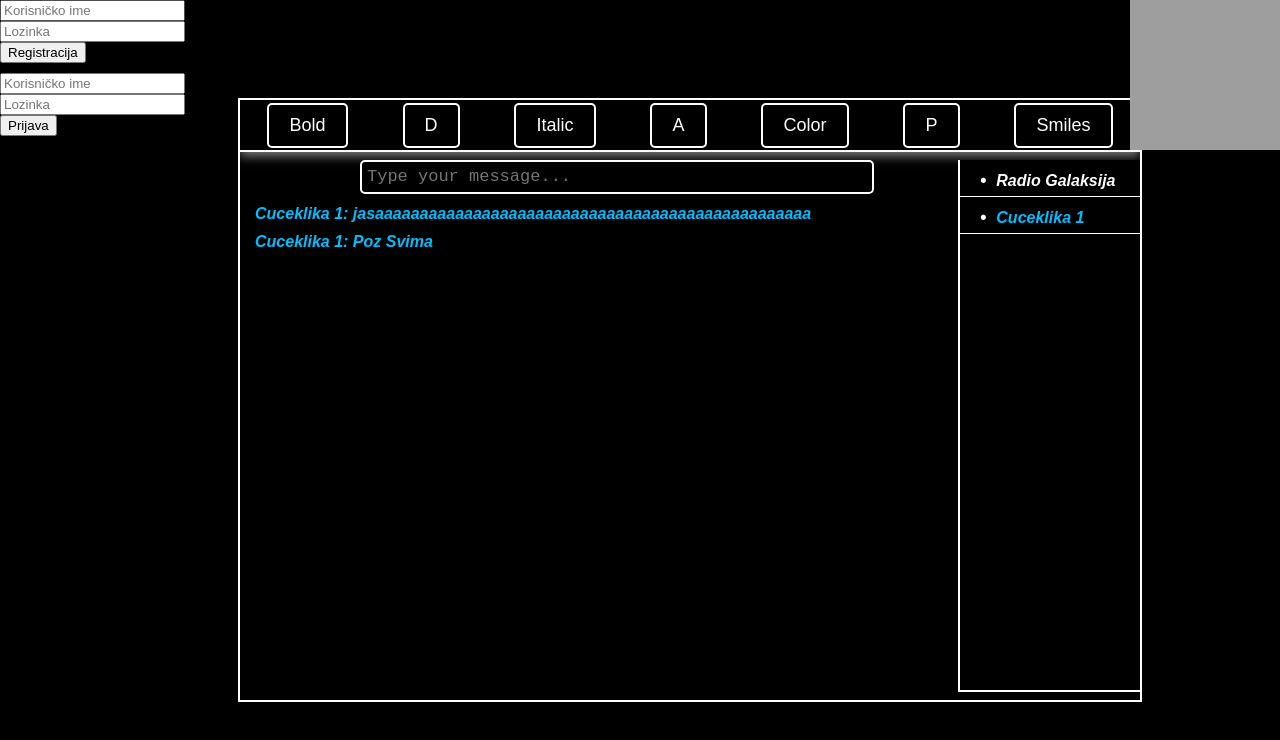
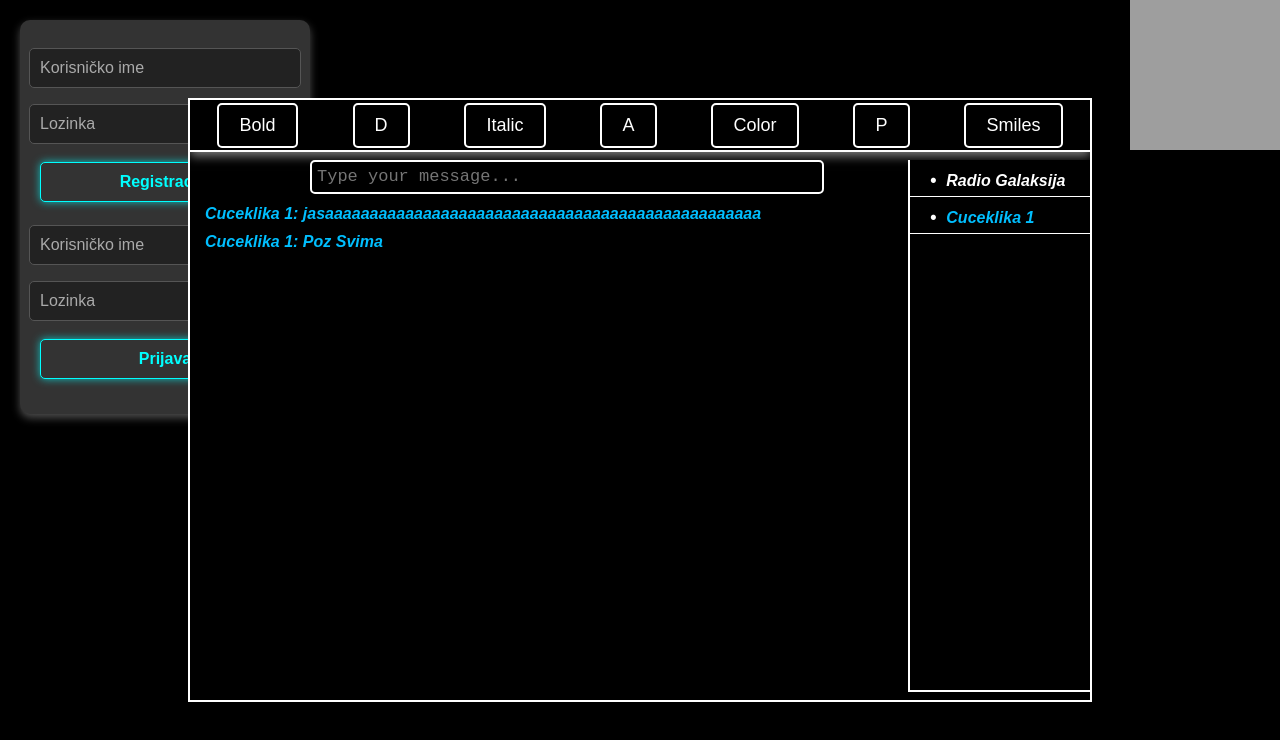
Before and after one commit to strsljennik/test, a website: page public/index.html in a window 1280 px wide. Drawn offline with nearby package versions, Linux system fonts and the light colour scheme; no server answers; grey boxes are pictures that could not be loaded.

Commit message:
Update styles.css

```diff
--- a/public/styles.css
+++ b/public/styles.css
@@ -3,8 +3,67 @@ body {
     background-color: black;
     color: white;
     display: flex;
+    justify-content: center;
+    align-items: center;
     height: 100vh;
     margin: 0;
+}
+
+#authContainer {
+    background-color: #333;
+    border-radius: 10px;
+    padding: 20px;
+    width: 250px;
+    box-shadow: 0px 4px 8px rgba(255, 255, 255, 0.3);
+    position: absolute;
+    top: 0;
+    left: 0;
+    margin: 20px; /* Razmak od ivice */
+}
+
+#authContainer form {
+    display: flex;
+    flex-direction: column;
+    align-items: center;
+    margin-bottom: 15px;
+}
+
+#authContainer input[type="text"],
+#authContainer input[type="password"] {
+    width: 100%;
+    padding: 10px;
+    margin: 8px 0;
+    border: 1px solid #555;
+    border-radius: 5px;
+    background-color: #222;
+    color: white;
+    font-size: 16px;
+}
+
+#authContainer input[type="text"]::placeholder,
+#authContainer input[type="password"]::placeholder {
+    color: #aaa;
+}
+
+#authContainer button[type="submit"] {
+    width: 100%;
+    padding: 10px;
+    background-color: #333;
+    color: #00ffff; /* Bela neon boja za dugme */
+    border: 1px solid #00ffff; /* Neon ivica */
+    border-radius: 5px;
+    font-size: 16px;
+    font-weight: bold;
+    cursor: pointer;
+    transition: color 0.3s ease, background-color 0.3s ease, border-color 0.3s ease;
+    margin-top: 10px;
+    box-shadow: 0px 0px 8px rgba(0, 255, 255, 0.7); /* Neon senka */
+}
+
+#authContainer button[type="submit"]:hover {
+    color: #333;
+    background-color: #00ffff; /* Obrnuta neon boja na hover */
+    border-color: #00ffff;
 }
 
 #chatContainer {
@@ -16,7 +75,7 @@ body {
     display: flex;
     position: relative;
     flex-direction: column;
-    overflow: hidden; /* Sakrij sadržaj koji izlazi izvan kontenera */
+    overflow: hidden;
 }
 
 #toolbar {
@@ -47,14 +106,14 @@ body {
 
 #messageArea {
     position: absolute;
-    top: 95px; /* 5px ispod toolbar-a */
-    left: 5px; /* 5px od leve granice kontejnera */
-    right: 185px; /* 5px od desne granice liste gosta */
-    bottom: 0px; /* Do visine polja za unos poruka */
+    top: 95px;
+    left: 5px;
+    right: 185px;
+    bottom: 0px;
     padding: 10px;
     display: flex;
     flex-direction: column;
-    overflow-y: auto; /* Omogućava skrolovanje */
+    overflow-y: auto;
 }
 
 .message {
@@ -64,7 +123,7 @@ body {
 #chatInput {
     position: absolute;
     top: 60px;
-    left: 120px; /* Pozicija ostaje nepromenjena */
+    left: 120px;
     width: 500px;
     height: 20px;
     padding: 5px;
@@ -87,25 +146,11 @@ body {
     background-color: black;
     color: white;
     border-bottom: 2px solid white;
-    overflow-y: auto; /* Omogućava skrolovanje unutar guest liste */
-}
- .guest {
-            padding: 5px;
-            border-bottom: 1px solid white;
-            cursor: pointer;
-        }
-
-#authContainer {
-    width: 100px; /* Postavi širinu prema tvojim potrebama */
-    margin-bottom: 10px; /* Razmak između formi i chata */
-    position: relative; /* Ako želiš dodatnu kontrolu nad pozicijom */
+    overflow-y: auto;
 }
 
-#authContainer form {
-    display: block; /* Prikaz formi kao blok elementi, tako će biti jedan iznad drugog */
-    margin-bottom: 10px; /* Razmak između formi */
+.guest {
+    padding: 5px;
+    border-bottom: 1px solid white;
+    cursor: pointer;
 }
-
-#authContainer input {
-    margin-right: 5px; /* Razmak između input polja i dugmadi */
-}
```
